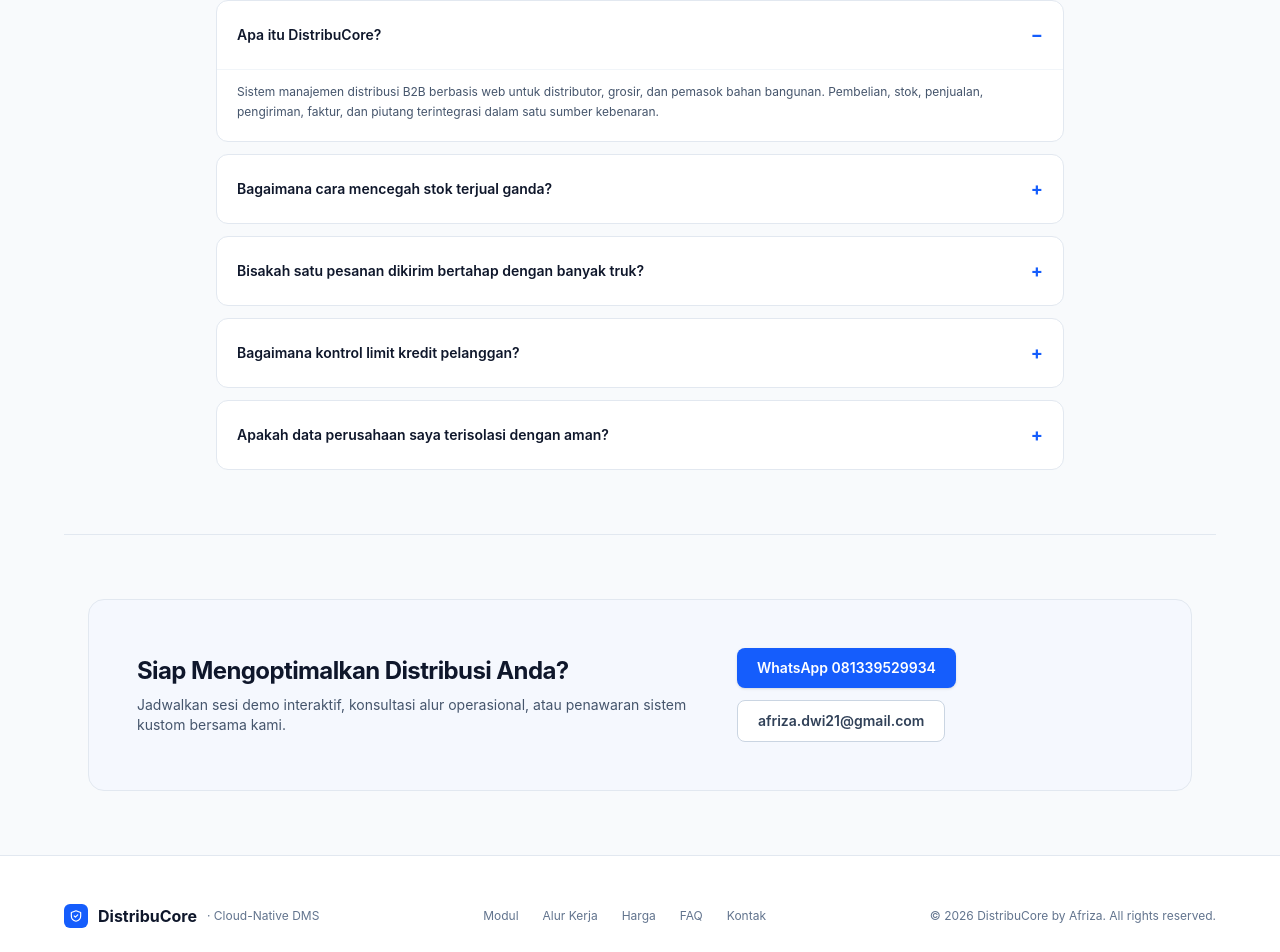
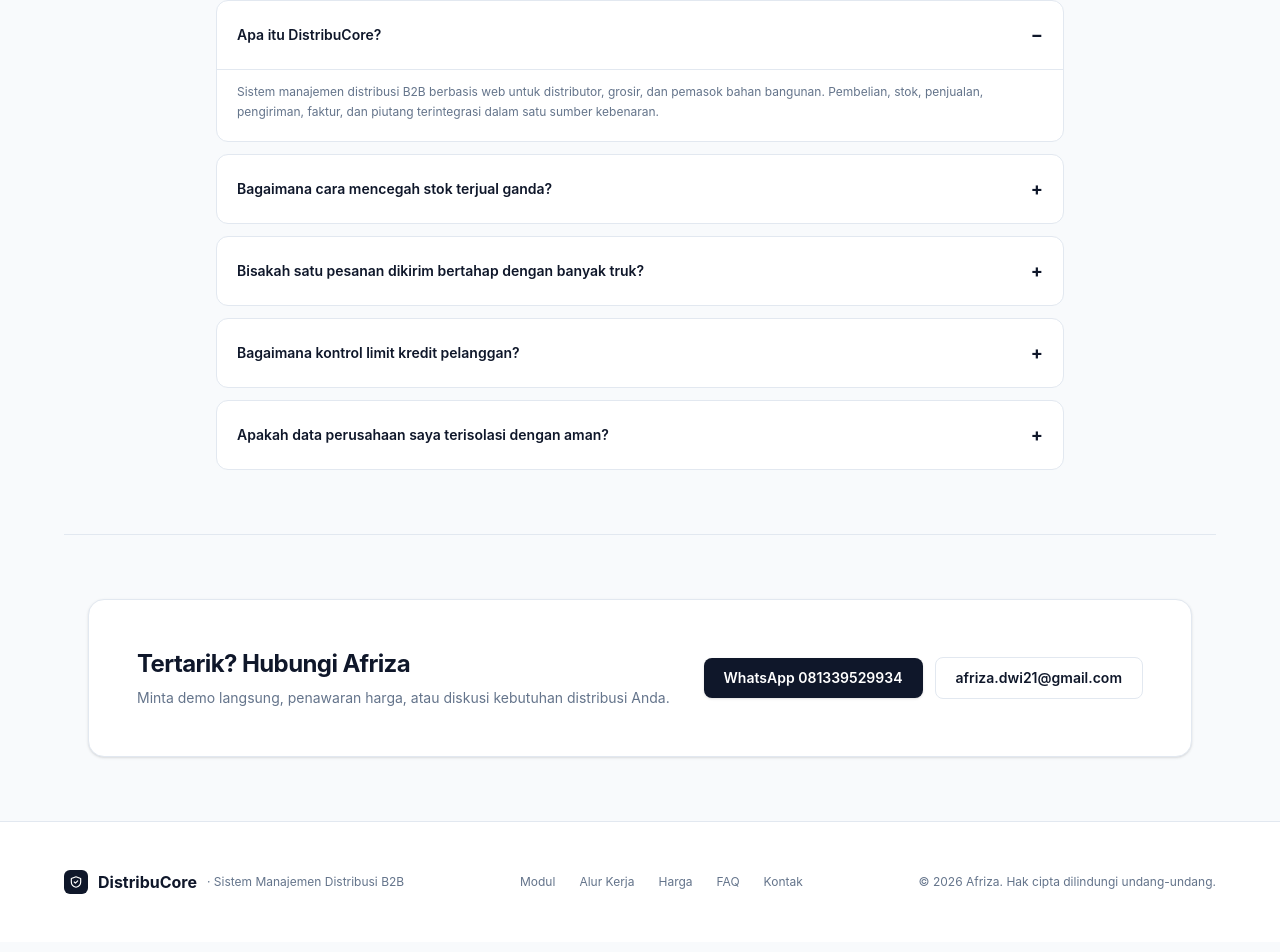
Before and after one commit to afrizadwi21/DistribuCore, a Next.js app in the folder apps/web/: page / in a window 1280 px wide. Shown: the part 3808-4760 px from the top of the page. Built offline with nearby package versions, Linux system fonts and the light colour scheme.

Commit message:
style(web): apply design palette to FAQSection and ContactFooter

```diff
--- a/apps/web/src/components/landing/ContactFooter.tsx
+++ b/apps/web/src/components/landing/ContactFooter.tsx
@@ -6,47 +6,47 @@ export function ContactFooter() {
 
   return (
     <>
-      <section id="kontak" className="mx-auto max-w-6xl px-6 py-16 border-t border-slate-200 dark:border-slate-800">
-        <div className="rounded-2xl border border-slate-200 dark:border-slate-800 bg-blue-50/40 dark:bg-slate-900/60 p-8 sm:p-12 flex flex-col md:flex-row items-center justify-between gap-6">
+      <section id="kontak" className="mx-auto max-w-6xl px-6 py-16 border-t border-[var(--bd)]">
+        <div className="rounded-2xl border border-[var(--bd)] bg-[var(--card)] p-8 sm:p-12 flex flex-col md:flex-row items-center justify-between gap-6 shadow-sm">
           <div className="max-w-xl">
-            <h2 className="text-2xl font-bold tracking-tight text-slate-900 dark:text-white">
-              Siap Mengoptimalkan Distribusi Anda?
+            <h2 className="text-2xl font-bold tracking-tight text-[var(--tx)]">
+              Tertarik? Hubungi Afriza
             </h2>
-            <p className="mt-2 text-sm text-slate-600 dark:text-slate-400">
-              Jadwalkan sesi demo interaktif, konsultasi alur operasional, atau penawaran sistem kustom bersama kami.
+            <p className="mt-2 text-sm text-[var(--mu)]">
+              Minta demo langsung, penawaran harga, atau diskusi kebutuhan distribusi Anda.
             </p>
           </div>
           <div className="flex flex-wrap items-center gap-3">
-            <a href={waUrl} target="_blank" rel="noopener noreferrer" className="rounded-lg bg-blue-600 px-5 py-2.5 text-xs sm:text-sm font-semibold text-white shadow hover:bg-blue-700 transition-colors">
+            <a href={waUrl} target="_blank" rel="noopener noreferrer" className="rounded-lg bg-[var(--bl)] px-5 py-2.5 text-xs sm:text-sm font-semibold text-[var(--act)] shadow hover:opacity-90 transition-opacity">
               WhatsApp 081339529934
             </a>
-            <a href="mailto:afriza.dwi21@gmail.com" className="rounded-lg border border-slate-300 dark:border-slate-700 bg-white dark:bg-slate-800 px-5 py-2.5 text-xs sm:text-sm font-semibold text-slate-700 dark:text-slate-300 hover:bg-slate-50 dark:hover:bg-slate-700 transition-colors">
+            <a href="mailto:afriza.dwi21@gmail.com" className="rounded-lg border border-[var(--bd)] bg-[var(--card)] px-5 py-2.5 text-xs sm:text-sm font-semibold text-[var(--tx)] hover:bg-[var(--soft)] transition-colors">
               afriza.dwi21@gmail.com
             </a>
           </div>
         </div>
       </section>
 
-      <footer className="border-t border-slate-200 dark:border-slate-800 bg-white dark:bg-slate-950 py-12 px-6">
+      <footer className="border-t border-[var(--bd)] bg-[var(--card)] py-12 px-6">
         <div className="mx-auto max-w-6xl flex flex-col md:flex-row items-center justify-between gap-6">
-          <div className="flex items-center gap-2.5 font-bold text-base text-slate-900 dark:text-white">
-            <span className="flex h-6 w-6 items-center justify-center rounded-md bg-blue-600 text-white">
+          <div className="flex items-center gap-2.5 font-bold text-base text-[var(--tx)]">
+            <span className="flex h-6 w-6 items-center justify-center rounded-md bg-[var(--bl)] text-[var(--act)]">
               <ShieldIcon className="w-3.5 h-3.5" />
             </span>
             DistribuCore
-            <span className="text-xs font-normal text-slate-500">· Cloud-Native DMS</span>
+            <span className="text-xs font-normal text-[var(--mu)]">· Sistem Manajemen Distribusi B2B</span>
           </div>
 
-          <div className="flex flex-wrap items-center gap-6 text-xs text-slate-500 dark:text-slate-400">
-            <a href="#fitur" className="hover:text-blue-600">Modul</a>
-            <a href="#alur" className="hover:text-blue-600">Alur Kerja</a>
-            <a href="#harga" className="hover:text-blue-600">Harga</a>
-            <a href="#faq" className="hover:text-blue-600">FAQ</a>
-            <a href="#kontak" className="hover:text-blue-600">Kontak</a>
+          <div className="flex flex-wrap items-center gap-6 text-xs text-[var(--mu)]">
+            <a href="#fitur" className="hover:text-[var(--tx)]">Modul</a>
+            <a href="#alur" className="hover:text-[var(--tx)]">Alur Kerja</a>
+            <a href="#harga" className="hover:text-[var(--tx)]">Harga</a>
+            <a href="#faq" className="hover:text-[var(--tx)]">FAQ</a>
+            <a href="#kontak" className="hover:text-[var(--tx)]">Kontak</a>
           </div>
 
-          <p className="text-xs text-slate-500">
-            © {new Date().getFullYear()} DistribuCore by Afriza. All rights reserved.
+          <p className="text-xs text-[var(--mu)]">
+            © {new Date().getFullYear()} Afriza. Hak cipta dilindungi undang-undang.
           </p>
         </div>
       </footer>
--- a/apps/web/src/components/landing/FAQSection.tsx
+++ b/apps/web/src/components/landing/FAQSection.tsx
@@ -11,12 +11,12 @@ export function FAQSection() {
   };
 
   return (
-    <section id="faq" className="mx-auto max-w-4xl px-6 py-16 border-t border-slate-200 dark:border-slate-800">
+    <section id="faq" className="mx-auto max-w-4xl px-6 py-16 border-t border-[var(--bd)]">
       <div className="text-center mb-10">
-        <h2 className="text-2xl sm:text-3xl font-bold tracking-tight text-slate-900 dark:text-white">
+        <h2 className="text-2xl sm:text-3xl font-bold tracking-tight text-[var(--tx)]">
           Pertanyaan yang Sering Diajukan
         </h2>
-        <p className="mt-2 text-sm text-slate-600 dark:text-slate-400">
+        <p className="mt-2 text-sm text-[var(--mu)]">
           Semua yang perlu Anda ketahui tentang implementasi DistribuCore di bisnis Anda.
         </p>
       </div>
@@ -27,19 +27,19 @@ export function FAQSection() {
           return (
             <div
               key={idx}
-              className="rounded-xl border border-slate-200 dark:border-slate-800 bg-white dark:bg-slate-900/60 overflow-hidden transition-colors"
+              className="rounded-xl border border-[var(--bd)] bg-[var(--card)] overflow-hidden transition-colors"
             >
               <button
                 onClick={() => toggle(idx)}
-                className="flex w-full items-center justify-between p-5 text-left text-sm font-semibold text-slate-900 dark:text-white hover:text-blue-600 dark:hover:text-blue-400"
+                className="flex w-full items-center justify-between p-5 text-left text-sm font-semibold text-[var(--tx)] hover:opacity-80"
               >
                 <span>{faq.q}</span>
-                <span className="text-lg font-bold text-blue-600 dark:text-blue-400 ml-4">
+                <span className="text-lg font-bold text-[var(--bl)] ml-4">
                   {isOpen ? "−" : "+"}
                 </span>
               </button>
               {isOpen && (
-                <div className="px-5 pb-5 pt-0 text-xs text-slate-600 dark:text-slate-400 leading-relaxed border-t border-slate-100 dark:border-slate-800/80 pt-3">
+                <div className="px-5 pb-5 pt-0 text-xs text-[var(--mu)] leading-relaxed border-t border-[var(--bd)] pt-3">
                   {faq.a}
                 </div>
               )}
```
